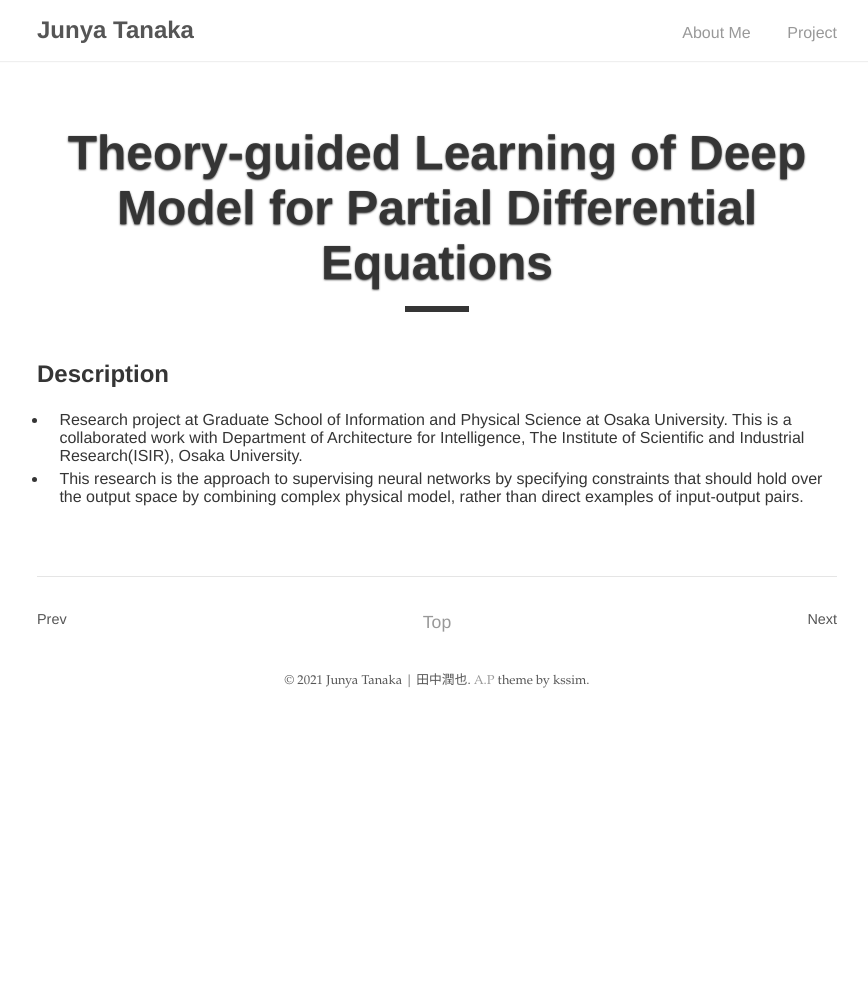
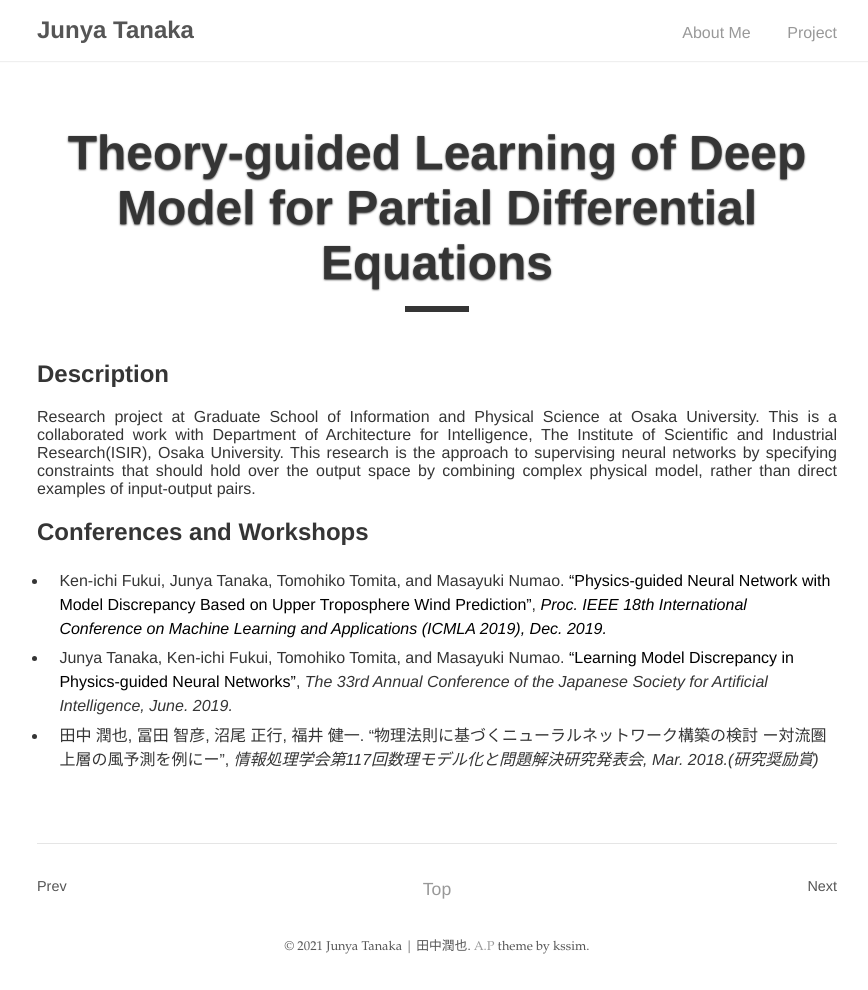
Before and after one commit to tanajun99/aboutme, a Jekyll site: the page built from _posts/2017-04-01-osaka.md, in a window 1280 px wide. Shown: the whole page, without its empty margins (203-1071 px from the left). Built offline with Jekyll 4.4.1, drawn with Linux system fonts in a browser that asks for light colours; before the commit the page ends 900 px from its top, so only the background shows below that.

Commit message:
fix about me

```diff
--- a/_posts/2017-04-01-osaka.md
+++ b/_posts/2017-04-01-osaka.md
@@ -7,5 +7,15 @@ type: Academic Project
 ---
 
 ## Description
-* Research project at Graduate School of Information and Physical Science at Osaka University. This is a collaborated work with Department of Architecture for Intelligence, The Institute of Scientific and Industrial Research(ISIR), Osaka University.
-* This research is the approach to supervising neural networks by specifying constraints that should hold over the output space by combining complex physical model, rather than direct examples of input-output pairs.
+Research project at Graduate School of Information and Physical Science at Osaka University. This is a collaborated work with Department of Architecture for Intelligence, The Institute of Scientific and Industrial Research(ISIR), Osaka University. This research is the approach to supervising neural networks by specifying constraints that should hold over the output space by combining complex physical model, rather than direct examples of input-output pairs.
+
+## Conferences and Workshops
+* Ken-ichi Fukui, Junya Tanaka, Tomohiko Tomita, and Masayuki Numao. [<span style="color: black; ">"Physics-guided Neural Network with Model Discrepancy Based on Upper Troposphere Wind Prediction"</span>][link2], [<span style="color: black; ">*Proc. IEEE 18th International Conference on Machine Learning and Applications (ICMLA 2019), Dec. 2019.*</span>][link1]
+* Junya Tanaka, Ken-ichi Fukui, Tomohiko Tomita, and Masayuki Numao. [<span style="color: black; ">"Learning Model Discrepancy in Physics-guided Neural Networks"</span>][link3], *The 33rd Annual Conference of the Japanese Society for Artificial Intelligence, June. 2019.*
+* 田中 潤也, 冨田 智彦, 沼尾 正行, 福井 健一. "物理法則に基づくニューラルネットワーク構築の検討 ー対流圏上層の風予測を例にー", *情報処理学会第117回数理モデル化と問題解決研究発表会, Mar. 2018.(研究奨励賞)*
+
+[link1]:https://ieeexplore.ieee.org/document/8999049
+
+[link2]:https://www.researchgate.net/publication/338007550_Physics-Guided_Neural_Network_with_Model_Discrepancy_Based_on_Upper_Troposphere_Wind_Prediction
+
+[link3]:https://www.jstage.jst.go.jp/article/pjsai/JSAI2019/0/JSAI2019_2P1J203/_pdf/-char/ja
```
Also changed, not shown: _posts/2017-03-01-ios2-cookbiz.md (+1 -2 lines), _posts/2017-03-02-doshisha-thesis.md (+1 -2 lines), _posts/2018-10-02-msra.md (+2 -2 lines), 10 other files.
